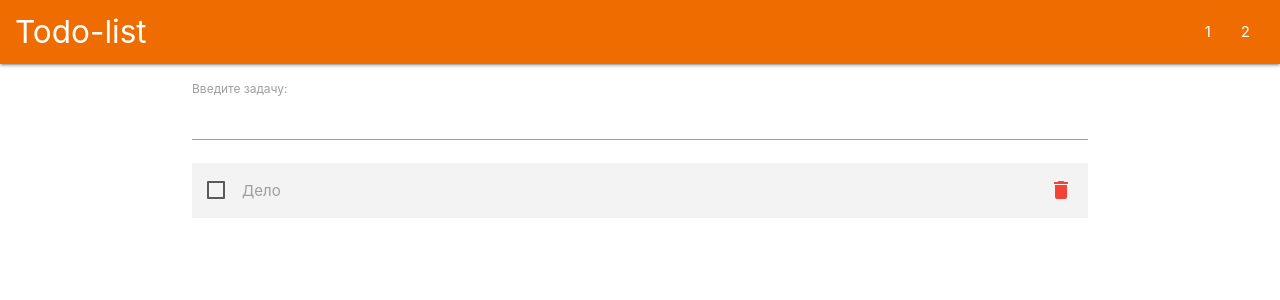
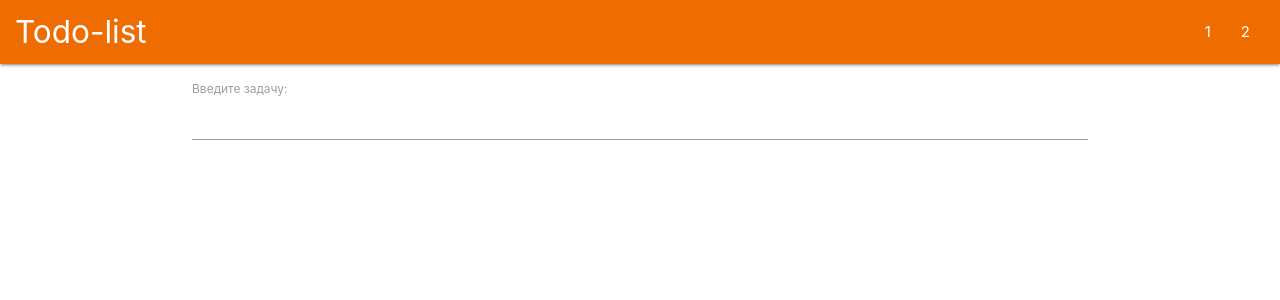
Before and after one commit to Cempten/Project, a React (Create React App) app: page / in a window 1280 px wide. Shown: the top 300 px of the page. Built offline with nearby package versions, Linux system fonts and the light colour scheme.

Commit message:
Add TodoListProps, update TodoList, styled TodoList

```diff
--- a/src/App.tsx
+++ b/src/App.tsx
@@ -23,7 +23,7 @@ function App() {
       <Navbar />
       <div className="container px2">
         <TodoForm onAdd={addHandler}/>
-        <TodoList />
+        <TodoList todos={todos}/>
       </div>
     </>
   );
--- a/src/components/TodoList.tsx
+++ b/src/components/TodoList.tsx
@@ -1,15 +1,24 @@
 import React from 'react'
+import { ITodo } from './Interface'
 
-export const TodoList: React.FC = () => {
+interface TodoListProps {
+    todos: ITodo[]
+}
+
+export const TodoList: React.FC<TodoListProps> = (props) => {
     return (
         <ul>
-            <li className="list">
-                <label>
-                    <input type="checkbox" />
-                    <span>Дело</span>
-                    <i className="material-icons red-text">delete</i>
-                </label>
-            </li>
+            {props.todos.map(todo => {
+                return (
+                    <li className="list" key={todo.id}>
+                        <label>
+                            <input type="checkbox" />
+                            <span>{todo.title}</span>
+                            <i className="material-icons red-text">delete</i>
+                        </label>
+                    </li>
+                )
+            })}
         </ul>
     )
 }
--- a/src/index.css
+++ b/src/index.css
@@ -15,6 +15,10 @@ body {
   padding: 1rem 0;
 }
 
+.list {
+  margin-bottom: 1rem;
+}
+
 .list label {
   display: flex;
   justify-content: space-between;
```
Also changed, not shown: 1 other file (tests, documents, lock files or other folders).
